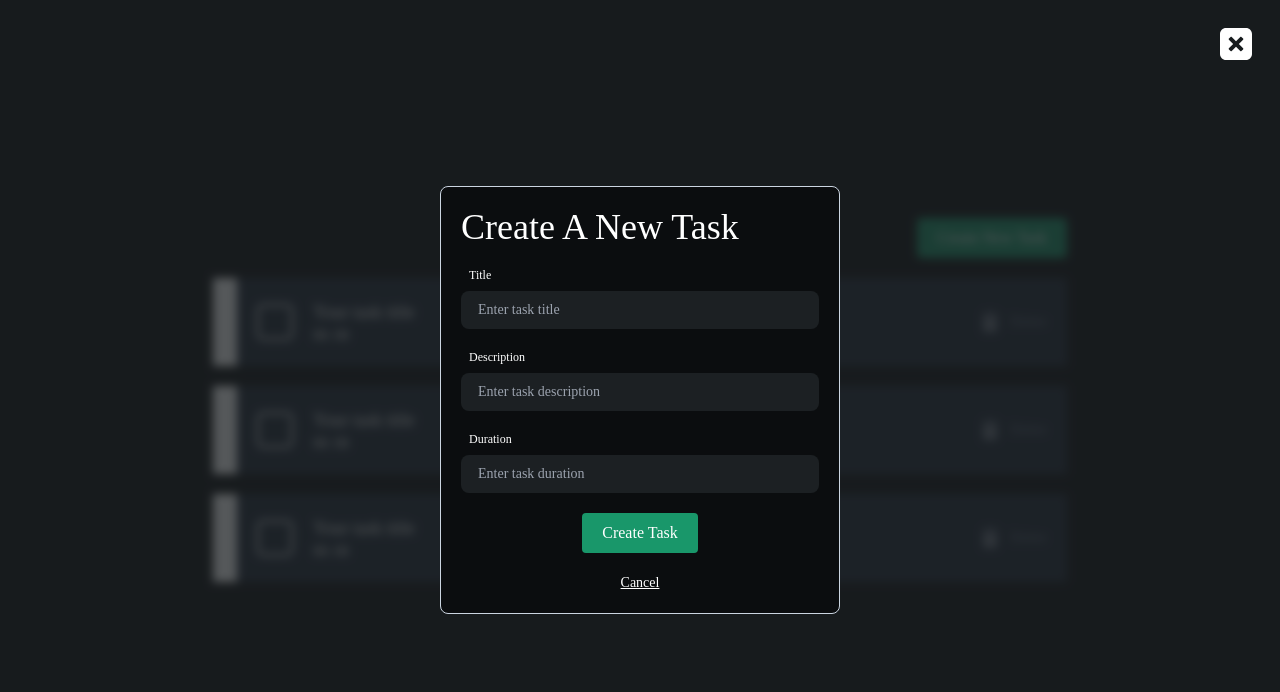
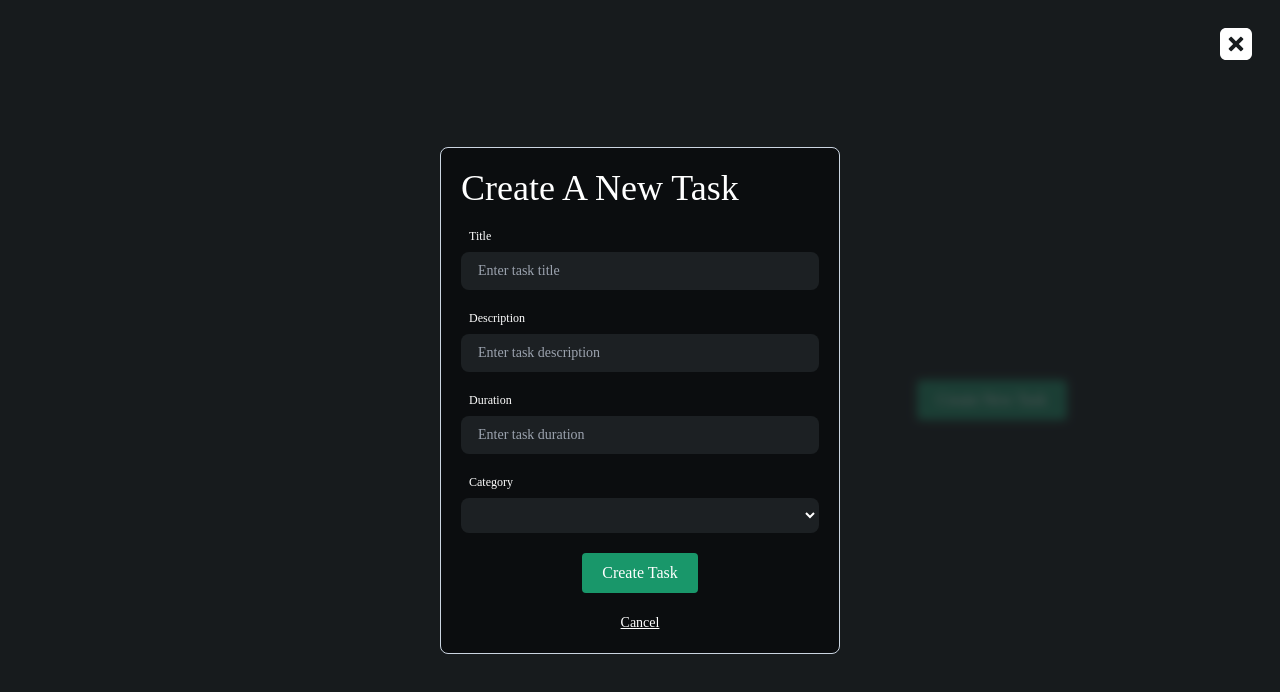
Before and after one commit to Qaudri/vue-todo, a Vue app: page /dashboard in a window 1280 px wide. Both pictures are taken after a click on the button "Create New Task". Shown: the top 692 px of the page. Built offline with nearby package versions, Linux system fonts and the light colour scheme.

Commit message:
chore: todo features implementation completed

```diff
--- a/src/components/Todo/Index.vue
+++ b/src/components/Todo/Index.vue
@@ -4,7 +4,7 @@
 
     <div class="flex items-center gap-5">
       <div class="flex items-center justify-center" @click="markAsComplete">
-        <div :class="task_completed ? 'border-green-600' : 'border-white'" class="h-9 w-9 border-2 border-white rounded-md" ></div>
+        <div :class="task_completed ? 'border-green-600' : 'border-white'" class="h-9 w-9 border-2 rounded-md" ></div>
         <img :class="task_completed ? 'opacity-100' : 'opacity-0'" src="@/assets/icons/checked.svg" class="w-10 h-10 absolute duration-300 ease-in-out" alt="">
       </div>
 
@@ -15,7 +15,7 @@
 
     </div>
 
-    <button @click="this.$emit('deleteTask')" class="text-white flex gap-2 items-center group cursor-pointer">
+    <button @click="emitDeleteEvent(index)" class="text-white flex gap-2 items-center group cursor-pointer">
       <div class="text-gray-500 w-6 h-6 group-hover:text-primary dark:group-hover:text-white duration-500 ease-in-out">
         <svg xmlns="http://www.w3.org/2000/svg" xmlns:xlink="http://www.w3.org/1999/xlink" viewBox="0 0 24 24" fill="currentColor">
           <path d="M10 2L9 3L4 3L4 5L7 5L17 5L20 5L20 3L15 3L14 2L10 2 z M 5 7L5 20C5 21.1 5.9 22 7 22L17 22C18.1 22 19 21.1 19 20L19 7L5 7 z" />
@@ -38,7 +38,13 @@ export default {
     task_duration: {
       default: '00: 00',
       type: String
-    }
+    },
+    task: {
+      title: String,
+      default: 'New item',
+      type: Object
+    },
+    index: Number,
   },
 
   data() {
@@ -48,10 +54,27 @@ export default {
   },
 
   methods: {
-    markAsComplete(){
+    markAsComplete(task){
+      this.task.category = 'completed'
       this.task_completed = true
-      this.$emit('markedAsComplete')
+      this.$emit("markedAsComplete", task)
+    },
+
+    emitDeleteEvent(task_id){
+      this.$emit("deleteTask", task_id)
+    },
+
+    checkCompletion(){
+      if (this.category === 'completed') {
+        this.task_completed = true
+      } else {
+        this.task_completed = false
+      }
     }
+  },
+
+  mounted() {
+    this.checkCompletion()
   },
 }
 </script>
--- a/src/views/Dashboard.vue
+++ b/src/views/Dashboard.vue
@@ -1,5 +1,7 @@
 <template>
   <div class="bg-dark min-h-screen flex justify-center items-center">
+
+
     <div :class="delete_task_modal ? 'block': 'hidden'" class="w-full fixed z-20 bg-secondary bg-opacity-75 blurr items-center flex justify-center h-screen px-6 md:px-0 lg:px-10">
 
       <button @click="this.delete_task_modal = false">
@@ -39,6 +41,14 @@
 
         <Input label="Duration" type="text" placeholder="Enter task duration" :error="false" v-model:inputValue="form.duration"></Input>
 
+        <div>
+          <label class="block text-xs px-2 text-white mb-2">Category</label>
+          <select v-model="form.category" class="w-full py-2 px-4 text-sm outline-none bg-secondary text-white ring-0 focus:border-primary active:border-primary rounded-lg border border-transparent">
+            <option value="urgent">Urgent</option>
+            <option value="later">Later</option>
+          </select>
+        </div>
+
         <PrimaryBtn class="w-full flex justify-center">Create Task</PrimaryBtn>
 
         <button class="text-white text-sm text-center hover:text-primary underline duration-500 ease-in-out mx-auto flex justify-center">Cancel</button>
@@ -47,7 +57,8 @@
 
     <div class="w-full md:w-2/3 grid gap-5">
       <PrimaryBtn class="flex justify-end" @buttonClicked="createTaskForm()">Create New Task</PrimaryBtn>
-      <Task v-for="item in 3" :key="item" @deleteTask="toggleDelete()" @markedAsComplete="toggleComplete()" :category="task_category"></Task>
+      <Task v-for="(item, index) in task_items" :index="index" :task="item" :key="item.id" :task_title="item.title" :task_duration="item.duration" @deleteTask="toggleDelete()" @markedAsComplete="taskCompleted()" :category="item.category"></Task>
+
     </div>
   </div>
 </template>
@@ -57,35 +68,61 @@ import Task from '../components/Todo/Index.vue'
 export default {
   data() {
     return {
-      task_category: '',
+      task_items: [
+      ],
       form: {
         title: '',
         description: '',
-        duration: ''
+        duration: '',
+        category: ''
       },
       create_task_form: false,
-      delete_task_modal: false
+      delete_task_modal: false,
+      selected_task: ''
     }
   },
 
   methods: {
     createTask(){
-      setTimeout(() => {
-        this.create_task_form = false
-      }, 2000);
+      let task_id = Math.floor(Math.random() * 100)
+      let task_info = {
+        id: task_id,
+        title: this.form.title,
+        description: this.form.description,
+        duration: this.form.duration,
+        category: this.form.category
+      }
+
+      this.task_items.push(task_info)
+      this.createTaskForm()
+      this.form.title = ''
+      this.form.description = ''
+      this.form.duration = ''
+      this.form.category = ''
+      localStorage.setItem('tasks', JSON.stringify(this.task_items))
+    },
+
+    taskCompleted(){
+      localStorage.setItem('tasks', JSON.stringify(this.task_items))
     },
 
     createTaskForm(){
-      this.create_task_form = true
-    },
-
-    toggleComplete(){
-      this.task_category = 'completed'
+      this.create_task_form = !this.create_task_form
     },
 
     toggleDelete(){
-      this.delete_task_modal = true
+      this.delete_task_modal = !this.delete_task_modal
+    },
+
+    deleteTask(task){
+      this.task_items.splice(task, 1)
+      this.toggleDelete()
+      localStorage.setItem('tasks', JSON.stringify(this.task_items))
     }
+  },
+
+  created() {
+    this.task_items = JSON.parse(localStorage.getItem('tasks'))
   },
 
   components: {
```
